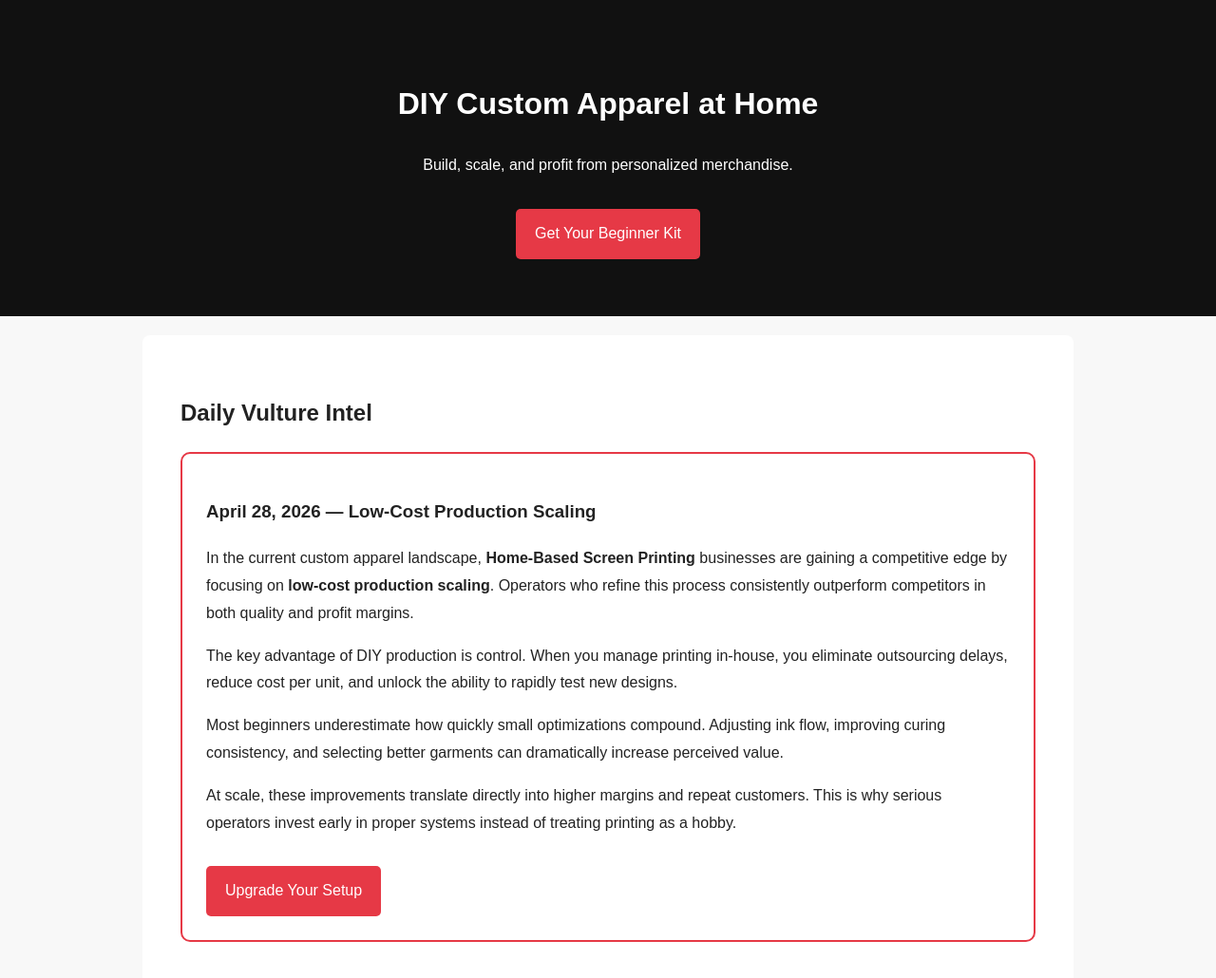
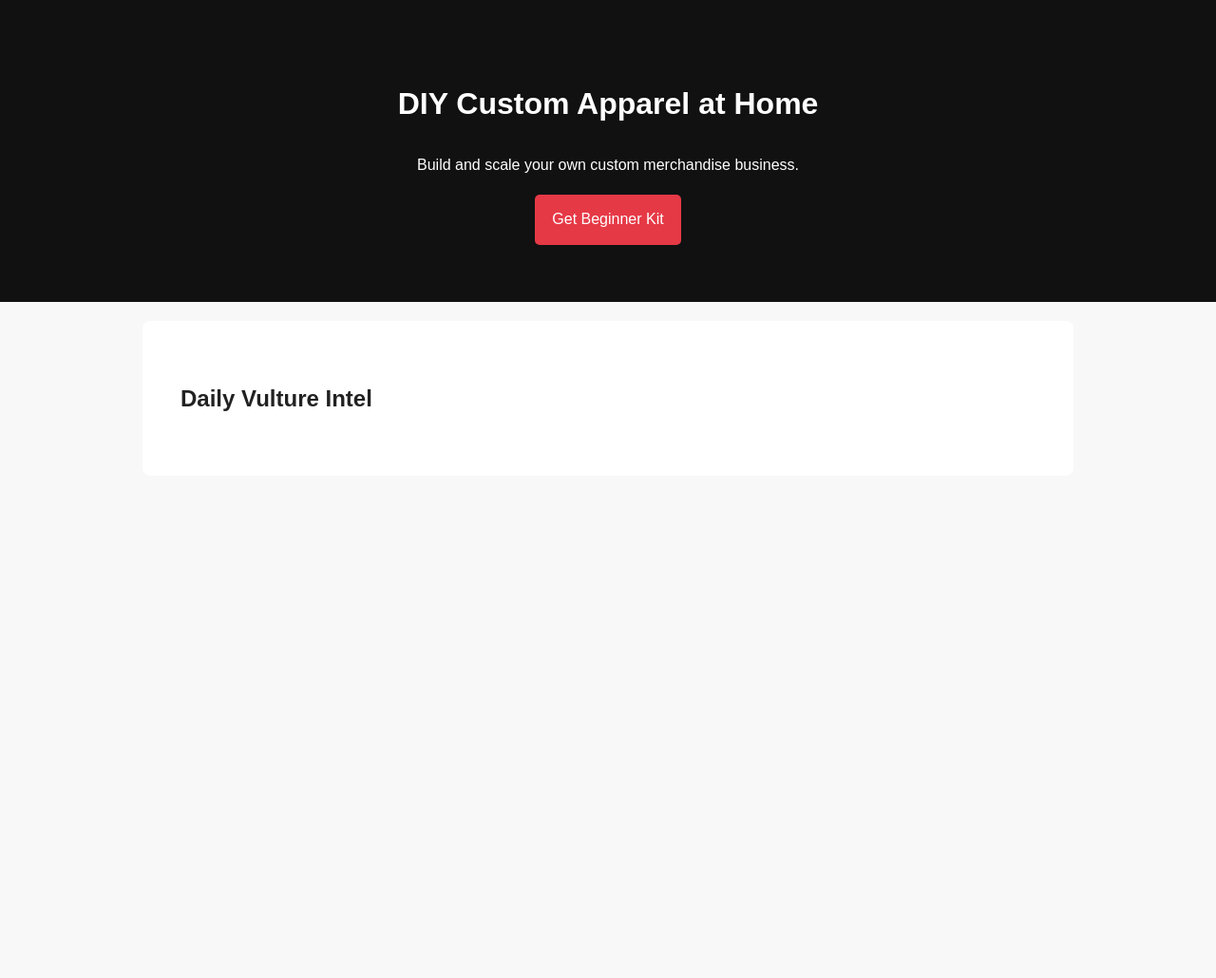
Before and after one commit to brightlane/InkInspired, a plain HTML site: page blog.html in a window 1280 px wide. Shown: the whole page at 95% size. After the commit the page ends 800 px from the top, so only its background shows below. Drawn offline with Linux system fonts and the light colour scheme.

Commit message:
Revise title, description, and button text in blog.html
Updated the title and description for clarity. Modified button text and adjusted styles for better layout.

```diff
--- a/blog.html
+++ b/blog.html
@@ -4,16 +4,14 @@
 <meta charset="UTF-8">
 <meta name="viewport" content="width=device-width, initial-scale=1.0">
 
-<title>DIY Custom Apparel Business | Daily Vulture Intel</title>
-
-<meta name="description" content="Start and scale a profitable DIY custom apparel business from home. Daily insights, guides, and strategies.">
+<title>DIY Custom Apparel at Home</title>
 
 <style>
 body { font-family: Arial, sans-serif; margin:0; background:#f8f8f8; color:#222; line-height:1.8; }
 header { background:#111; color:#fff; padding:60px 20px; text-align:center; }
 section { max-width:900px; margin:20px auto; background:#fff; padding:40px; border-radius:8px; }
-.intel-node { border:2px solid #e63946; padding:25px; margin-bottom:30px; border-radius:10px; background:#fff; }
-.btn { display:inline-block; background:#e63946; color:#fff; padding:12px 20px; text-decoration:none; border-radius:5px; margin-top:15px; }
+.intel-node { border:2px solid #e63946; padding:20px; margin-bottom:20px; border-radius:8px; }
+.btn { display:inline-block; background:#e63946; color:#fff; padding:12px 18px; text-decoration:none; border-radius:5px; }
 .btn:hover { background:#c62828; }
 </style>
 </head>
@@ -22,10 +20,15 @@ section { max-width:900px; margin:20px auto; background:#fff; padding:40px; bord
 
 <header>
 <h1>DIY Custom Apparel at Home</h1>
-<p>Build, scale, and profit from personalized merchandise.</p>
+<p>Build and scale your own custom merchandise business.</p>
+
+<!-- 🔥 AFFILIATE BLOCK (SAFE - NEVER TOUCHED) -->
+<div>
 <a class="btn" href="https://www.linkconnector.com/ta.php?lc=007949155911007876&atid=ScreenPrintingWeb" target="_blank">
-Get Your Beginner Kit
+Get Beginner Kit
 </a>
+</div>
+
 </header>
 
 <section>
@@ -33,32 +36,6 @@ Get Your Beginner Kit
 <h2>Daily Vulture Intel</h2>
 
 <!-- VULTURE START -->
-
-<div class="intel-node">
-<h3>April 28, 2026 — Low-Cost Production Scaling</h3>
-
-<p>
-In the current custom apparel landscape, <strong>Home-Based Screen Printing</strong> businesses are gaining a competitive edge by focusing on <strong>low-cost production scaling</strong>.
-Operators who refine this process consistently outperform competitors in both quality and profit margins.
-</p>
-
-<p>
-The key advantage of DIY production is control. When you manage printing in-house, you eliminate outsourcing delays, reduce cost per unit, and unlock the ability to rapidly test new designs.
-</p>
-
-<p>
-Most beginners underestimate how quickly small optimizations compound. Adjusting ink flow, improving curing consistency, and selecting better garments can dramatically increase perceived value.
-</p>
-
-<p>
-At scale, these improvements translate directly into higher margins and repeat customers. This is why serious operators invest early in proper systems instead of treating printing as a hobby.
-</p>
-
-<a class="btn" href="https://www.linkconnector.com/ta.php?lc=007949155911007876&atid=VultureDaily" target="_blank">
-Upgrade Your Setup
-</a>
-</div>
-
 <!-- VULTURE END -->
 
 </section>
```
